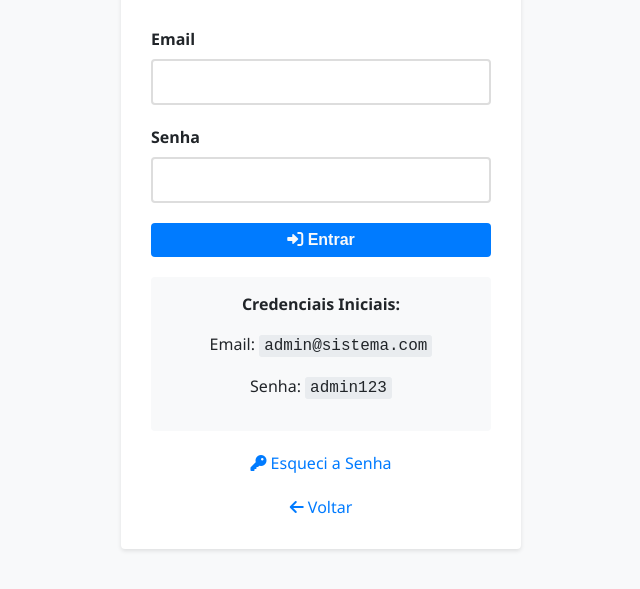
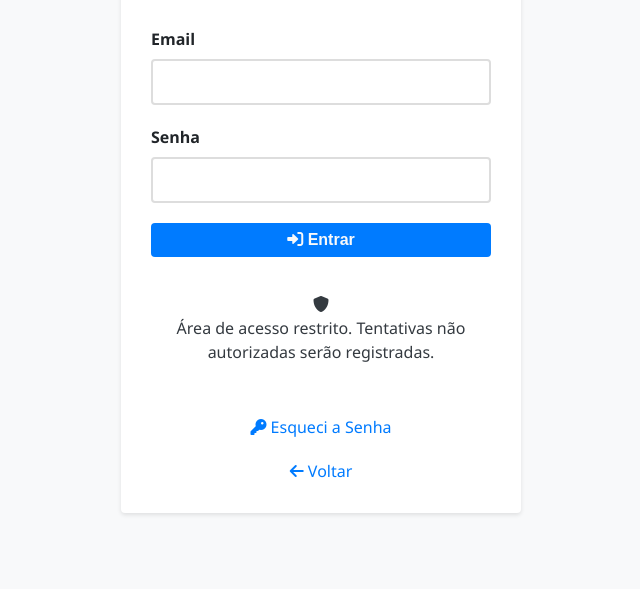
Before and after one commit to company2002/projetoemprestimo, a website: page sistema-admin/master/login.html in a window 1280 px wide. Shown: the part 205-794 px from the top of the page, without its empty margins (319-959 px from the left). Drawn offline with Linux system fonts and the light colour scheme.

Commit message:
Melhorias de segurança e navegação: Removido credenciais expostas e corrigido redirecionamento da área restrita

```diff
--- a/sistema-admin/master/login.html
+++ b/sistema-admin/master/login.html
@@ -84,19 +84,13 @@
             text-decoration: underline;
         }
 
-        .credentials-info {
+        .security-info {
             text-align: center;
             margin-top: 20px;
             padding: 15px;
-            background: var(--bg-secondary);
+            background: var(--bg-warning);
             border-radius: var(--border-radius);
-        }
-
-        .credentials-info code {
-            background: var(--bg-tertiary);
-            padding: 2px 5px;
-            border-radius: 3px;
-            font-family: monospace;
+            color: var(--text-dark);
         }
     </style>
 </head>
@@ -125,10 +119,9 @@
             <div id="errorMessage" class="error-message"></div>
         </form>
 
-        <div class="credentials-info">
-            <p><strong>Credenciais Iniciais:</strong></p>
-            <p>Email: <code>admin@sistema.com</code></p>
-            <p>Senha: <code>admin123</code></p>
+        <div class="security-info">
+            <i class="fas fa-shield-alt"></i>
+            <p>Área de acesso restrito. Tentativas não autorizadas serão registradas.</p>
         </div>
 
         <div class="auth-links">
```
Also changed, not shown: index.html (+17 -1 lines), sistema-admin/index.html (+4 -5 lines).
